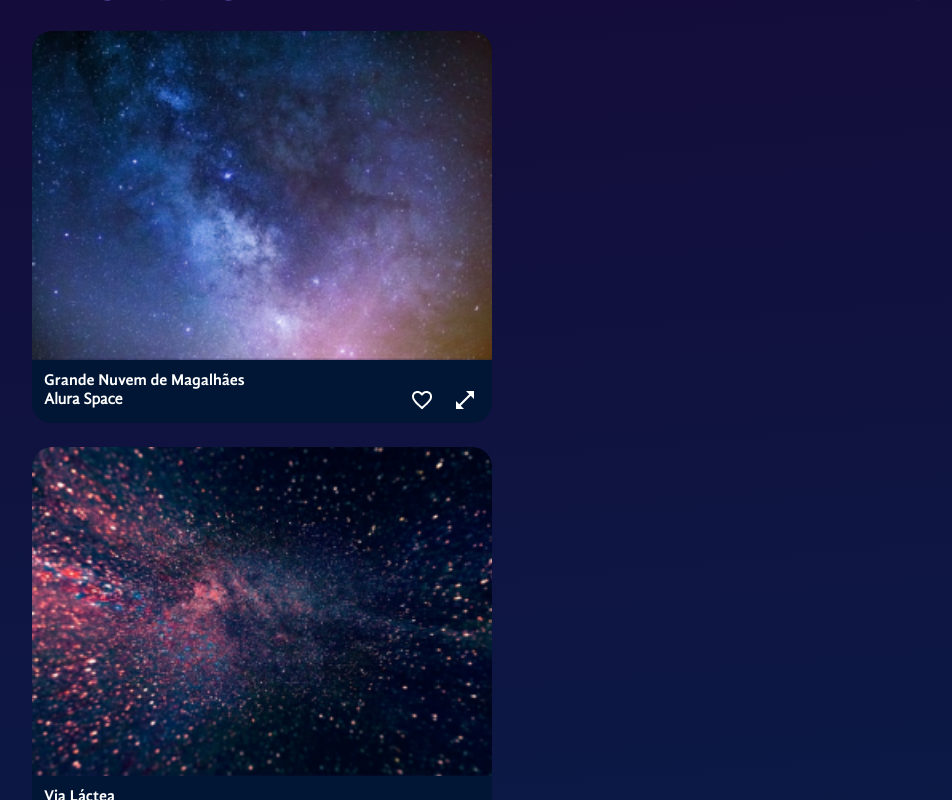
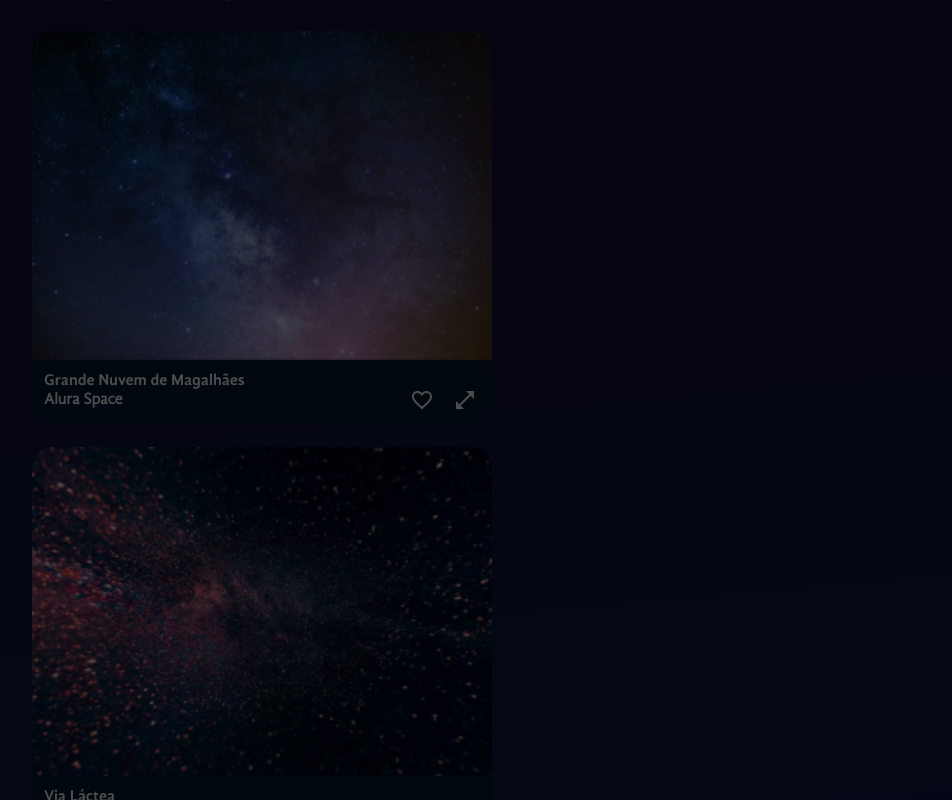
Before and after one commit to GabrielMendesCosta/Space_APP, a React (Vite) app: page / in a window 1280 px wide. Both pictures are taken after a click on the button 693 px from the left and 1150 px from the top of the page. Shown: the part 750-1550 px from the top of the page, without its empty margins (228-1180 px from the left). Built offline with nearby package versions, Linux system fonts and the light colour scheme.

Commit message:
style: now the Modal appears centered

```diff
--- a/src/components/ModalZoom/index.jsx
+++ b/src/components/ModalZoom/index.jsx
@@ -1,11 +1,31 @@
+import styled from "styled-components"
+import Imagem from "../Galeria/Imagem"
+
+const Overlay = styled.div`
+    background-color: rgba(0, 0, 0, 0.7);
+    position: fixed;
+    top: 0;
+    right: 0;
+    bottom: 0;
+    left: 0;
+`
+
+const DialogEstilizado = styled.dialog`
+    position: absolute;
+    top: 294px;
+`
+
 const ModalZoom = ({ foto }) => {
     return (<>
-        <dialog open={!!foto}>
-            <p>Teste 1 2 3</p>
-            <form method="dialog">
-                <button>OK</button>
-            </form>
-        </dialog>
+        {foto && <>
+            <Overlay />
+            <DialogEstilizado open={!!foto}>
+                <Imagem foto={foto} expandida={true}/>
+                <form method="dialog">
+                    <button>OK</button>
+                </form>
+            </DialogEstilizado>
+        </>}
     </>)
 }
 
```
